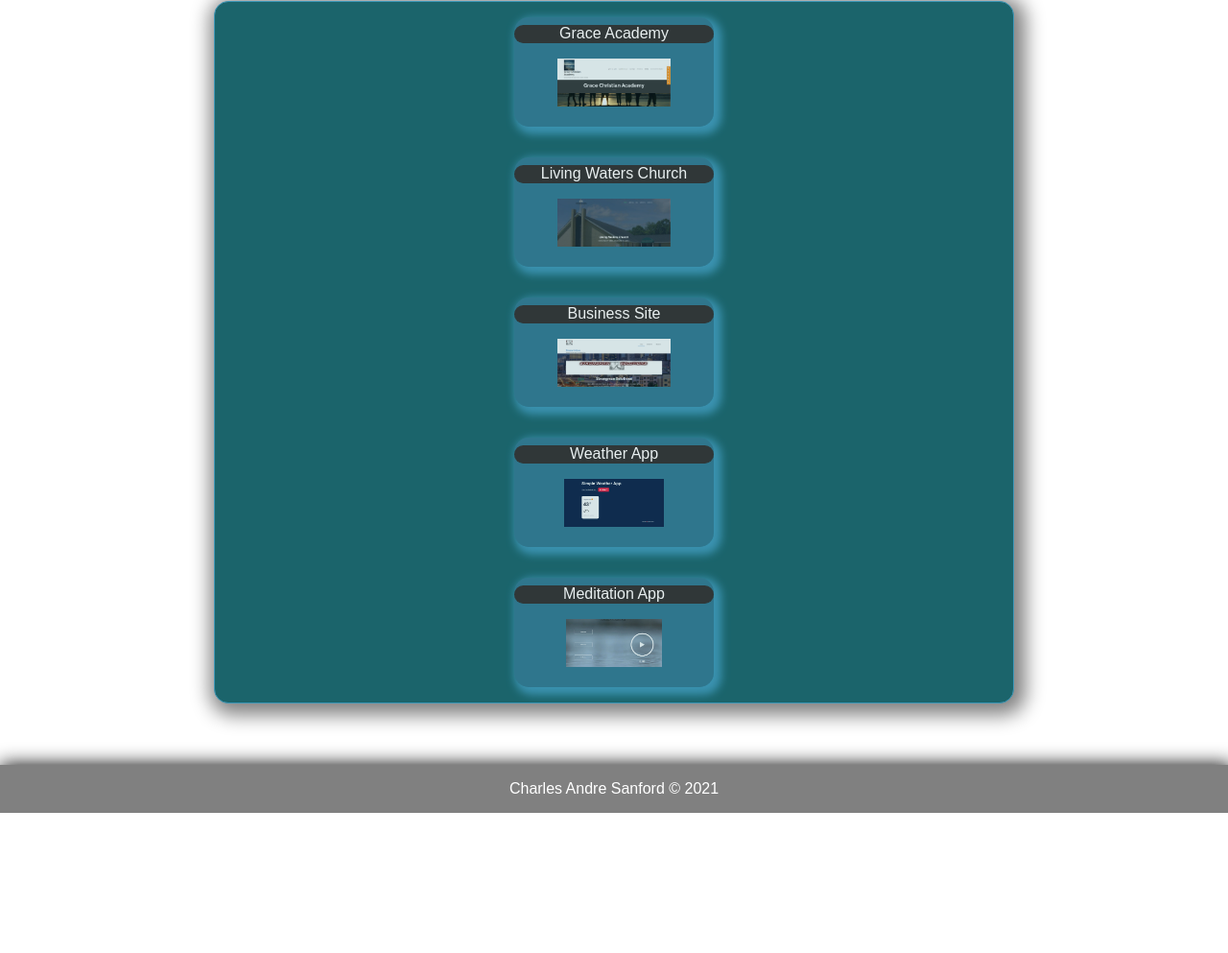
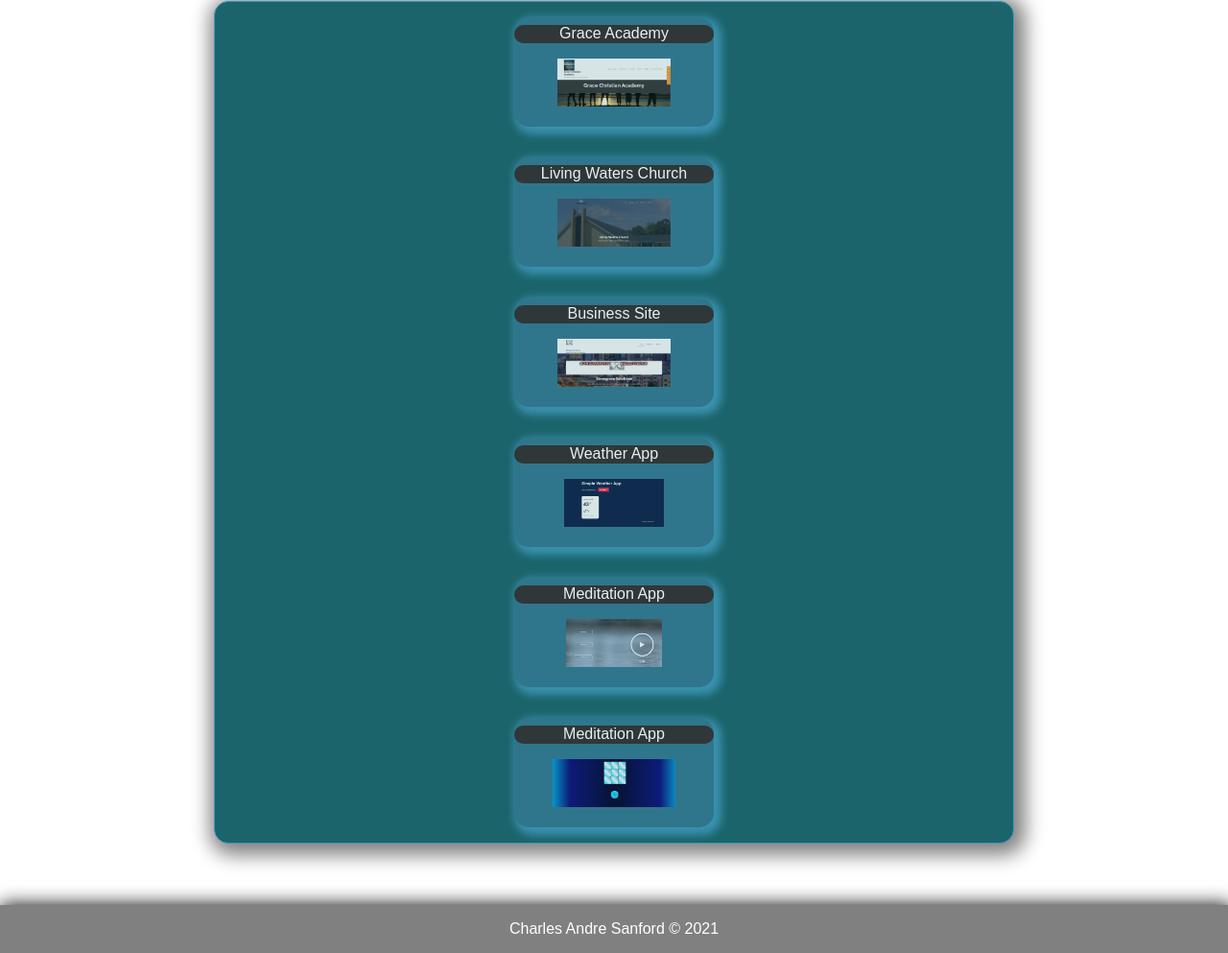
Before and after one commit to csncfrd21/mySite021521, a plain HTML site: page index.html in a window 1280 px wide. Shown: the part 1313-2306 px from the top of the page at 96% size. Before the commit the page ends 2160 px from the top, so only its background shows below. Drawn offline with Linux system fonts and the light colour scheme.

Commit message:
TicTacToe Added

```diff
--- a/index.html
+++ b/index.html
@@ -136,6 +136,10 @@
             <a href="http://meditation.charlesandresanford.com/" target="blank"><img class="port-img" src="images/meditation.png" alt="Website Image of School"></a>
             <p class="port-box-text">Meditation App</p>
         </div>
+        <div class="port-box6">
+            <a href="http://meditation.charlesandresanford.com/" target="blank"><img class="port-img" src="images/tictactoepng.png" alt="Website Image of School"></a>
+            <p class="port-box-text">Meditation App</p>
+        </div>
     </div>
 <div class="education">
 </div>
--- a/main.css
+++ b/main.css
@@ -233,7 +233,7 @@ body, html {
 .port-box1:hover, .port-box2:hover, .port-box3:hover, .port-box4:hover,.port-box5:hover{
   opacity: 1;
 }
-.port-box1,.port-box2,.port-box3,.port-box4,.port-box5{
+.port-box1,.port-box2,.port-box3,.port-box4,.port-box5,.port-box6{
   text-align: center;
   grid-column: 1 / span 3 ;
 
@@ -260,6 +260,9 @@ body, html {
 }
 .port-box5{
   grid-row: 5;
+}
+.port-box6{
+  grid-row: 6;
 }
 .port-img{
   margin: 1rem auto;
```
Also changed, not shown: images/tictactoepng.png (added).
